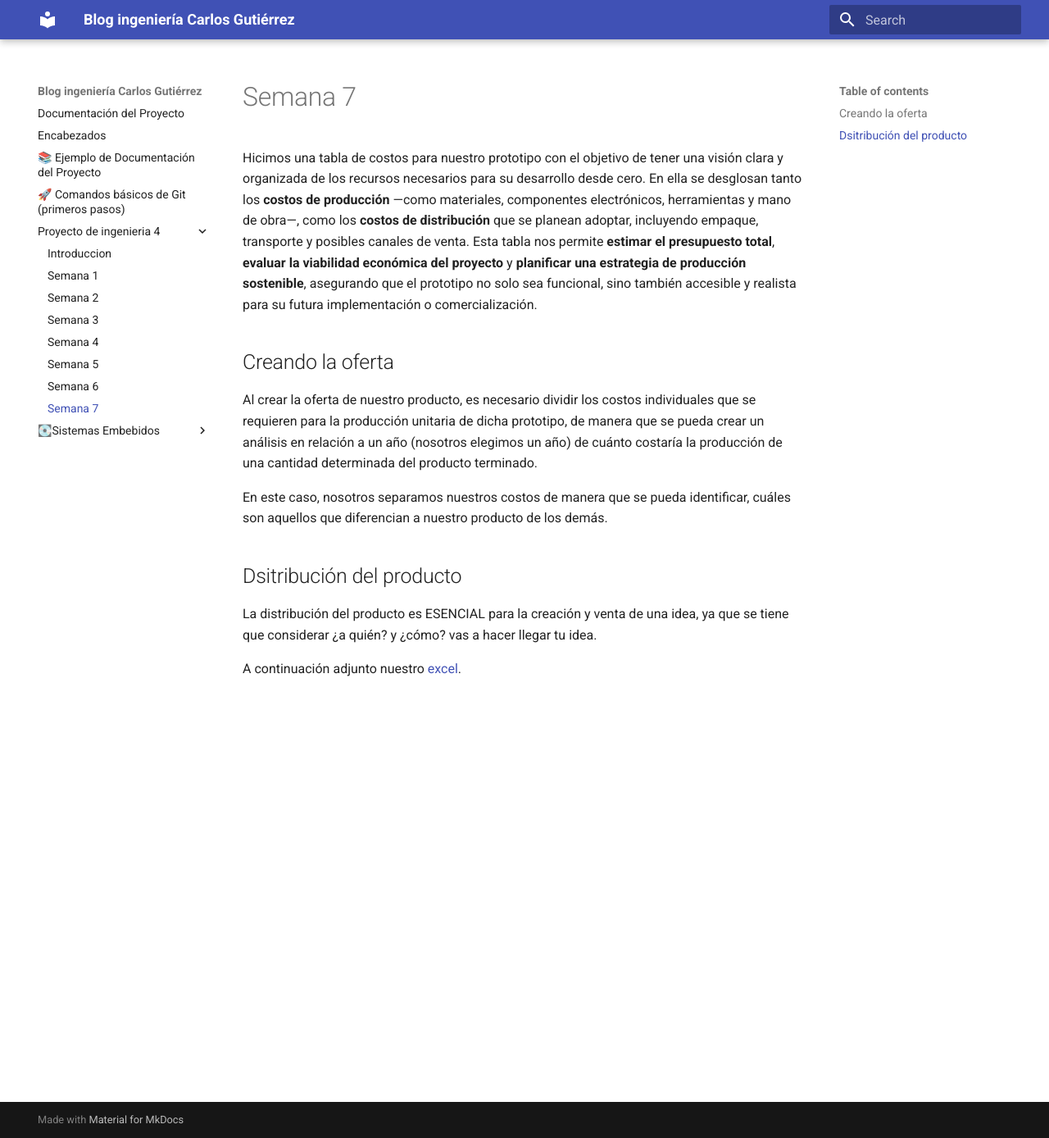
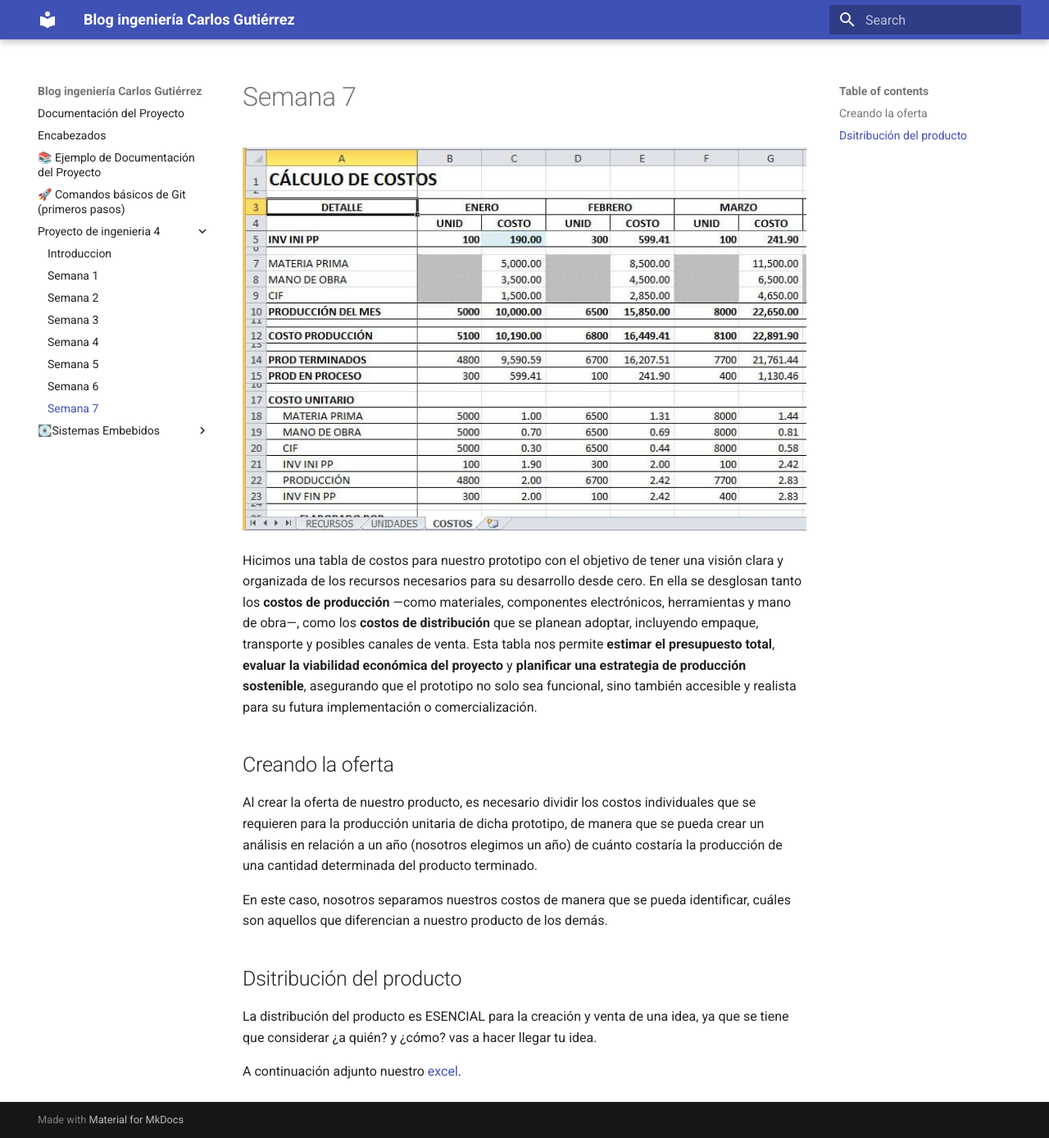
Before and after one commit to CharlyBoy005/Portafolio_IBERO_Carlos-Gutierrez, an MkDocs documentation site: the page built from docs/Proyecto_de_ingenieria 4/Semana7.md, in a window 1280 px wide and 1388 px high. Shown: the whole window at 82% size. Built offline with MkDocs 1.6.1 and Material for MkDocs 9.7.7, drawn with Linux system fonts in a browser that asks for light colours.

Commit message:
Añadi una imagen

```diff
--- a/docs/Proyecto_de_ingenieria 4/Semana7.md
+++ b/docs/Proyecto_de_ingenieria 4/Semana7.md
@@ -1,4 +1,6 @@
 # Semana 7
+
+![EXCEL](../recursos/imgs/EXCEL COSTOS.jpg)
 
 Hicimos una tabla de costos para nuestro prototipo con el objetivo de tener una visión clara y organizada de los recursos necesarios para su desarrollo desde cero. En ella se desglosan tanto los **costos de producción** —como materiales, componentes electrónicos, herramientas y mano de obra—, como los **costos de distribución** que se planean adoptar, incluyendo empaque, transporte y posibles canales de venta. Esta tabla nos permite **estimar el presupuesto total**, **evaluar la viabilidad económica del proyecto** y **planificar una estrategia de producción sostenible**, asegurando que el prototipo no solo sea funcional, sino también accesible y realista para su futura implementación o comercialización.
 
```
Also changed, not shown: docs/recursos/imgs/EXCEL COSTOS.jpg (added).
